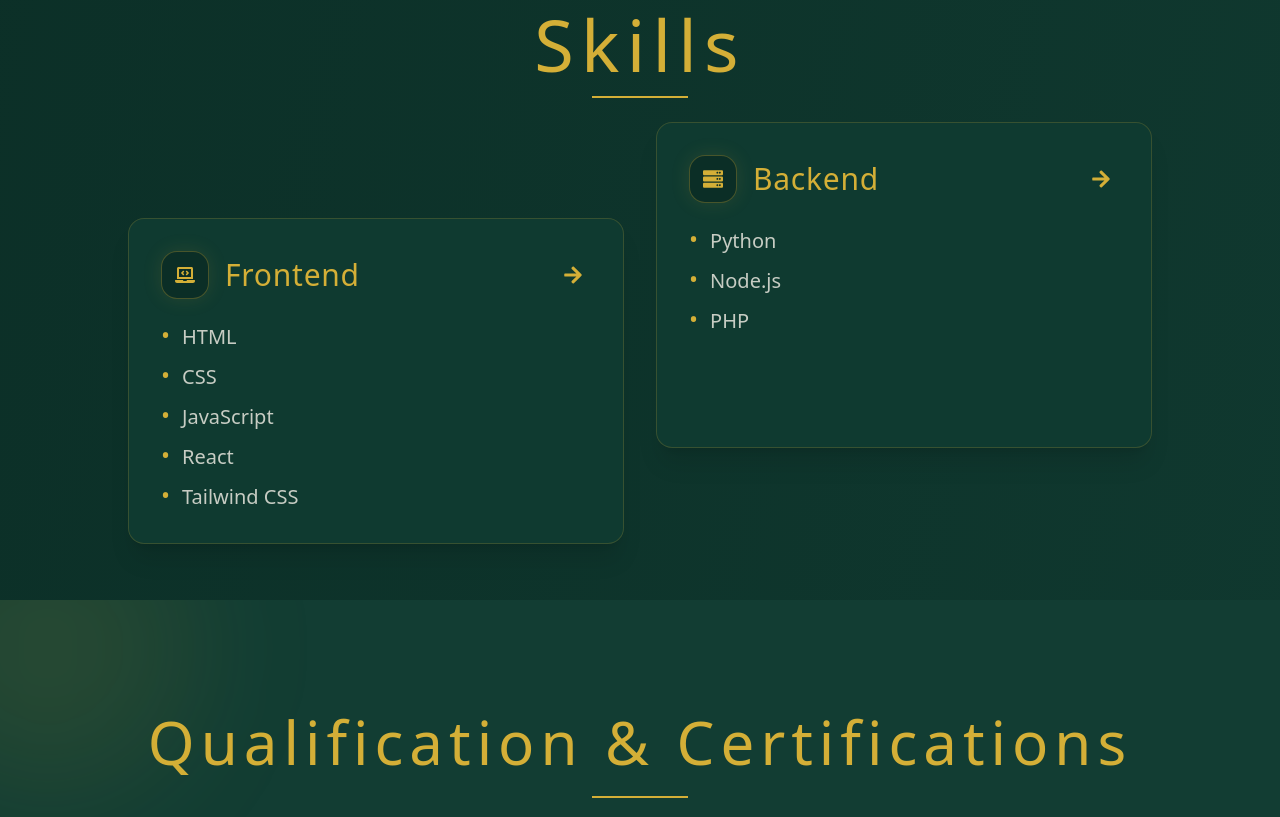
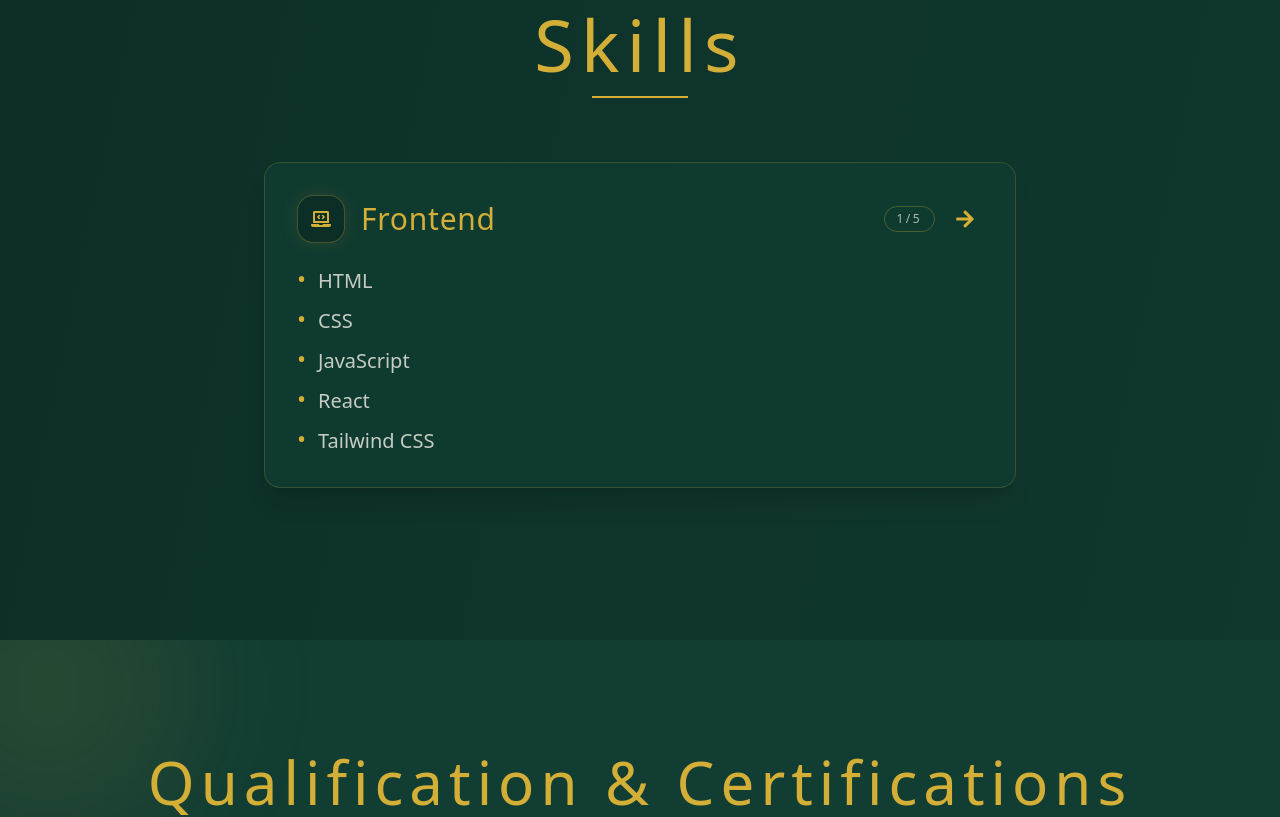
Before and after one commit to Vaishnavi-Ramesh-04/vaishnavi-portfolio, a React (Vite) app: page / in a window 1280 px wide. Shown: the part 1540-2357 px from the top of the page. Built offline with nearby package versions, Linux system fonts and the light colour scheme.

Commit message:
Convert skills section to stacked single-card deck

```diff
--- a/src/App.jsx
+++ b/src/App.jsx
@@ -253,6 +253,7 @@ function Skills() {
 
   const firstSkill = skillsData[startIndex];
   const secondSkill = skillsData[(startIndex + 1) % totalSkills];
+  const thirdSkill = skillsData[(startIndex + 2) % totalSkills];
 
   return (
     <section id="skills" className={sectionStyle}>
@@ -264,41 +265,42 @@ function Skills() {
       {/* Gold Line */}
       <div className="w-24 h-[2px] bg-[#D4AF37] mx-auto mt-4 mb-16"></div>
 
-      <div className="mx-auto max-w-5xl">
-        <div className="grid gap-8 md:grid-cols-2 md:items-stretch">
+      <div className="mx-auto max-w-3xl px-2">
+        <div className="relative pb-10">
+          <motion.div
+            className="pointer-events-none absolute inset-x-8 top-5 z-0 rounded-2xl border border-[#D4AF37]/20 bg-[#0E362D]/85 px-6 py-5 shadow-lg"
+            animate={{ y: [0, 3, 0] }}
+            transition={{ duration: 2.4, repeat: Infinity, ease: "easeInOut" }}
+          >
+            <p className="text-sm tracking-wide text-[#F5F1E8]/45">Next</p>
+            <p className="mt-1 text-lg text-[#D4AF37]/75">{secondSkill.title}</p>
+          </motion.div>
+
+          <motion.div
+            className="pointer-events-none absolute inset-x-14 top-10 z-0 rounded-2xl border border-[#D4AF37]/12 bg-[#0B2E26]/75 px-6 py-5 shadow-md"
+            animate={{ y: [0, 2, 0] }}
+            transition={{ duration: 2.8, repeat: Infinity, ease: "easeInOut", delay: 0.2 }}
+          >
+            <p className="text-sm tracking-wide text-[#F5F1E8]/35">Then</p>
+            <p className="mt-1 text-lg text-[#D4AF37]/60">{thirdSkill.title}</p>
+          </motion.div>
+
           <AnimatePresence mode="wait" initial={false}>
             <motion.div
-              key={`primary-${firstSkill.title}`}
-              initial={{ opacity: 0, x: 35 }}
-              animate={{ opacity: 1, x: 0 }}
-              exit={{ opacity: 0, x: -35 }}
+              key={`stack-${firstSkill.title}`}
+              className="relative z-10"
+              initial={{ opacity: 0, y: 24, scale: 0.98 }}
+              animate={{ opacity: 1, y: 0, scale: 1 }}
+              exit={{ opacity: 0, y: -20, scale: 0.98 }}
               transition={{ duration: 0.35, ease: "easeOut" }}
             >
               <SkillCard
                 title={firstSkill.title}
                 items={firstSkill.items}
                 icon={firstSkill.icon}
-                className={firstSkill.className}
                 onNext={handleNext}
-              />
-            </motion.div>
-          </AnimatePresence>
-
-          <AnimatePresence mode="wait" initial={false}>
-            <motion.div
-              key={`secondary-${secondSkill.title}`}
-              initial={{ opacity: 0, x: 35 }}
-              animate={{ opacity: 1, x: 0 }}
-              exit={{ opacity: 0, x: -35 }}
-              transition={{ duration: 0.35, ease: "easeOut" }}
-              className="hidden md:block"
-            >
-              <SkillCard
-                title={secondSkill.title}
-                items={secondSkill.items}
-                icon={secondSkill.icon}
-                className={secondSkill.className}
-                onNext={handleNext}
+                currentIndex={startIndex + 1}
+                total={totalSkills}
               />
             </motion.div>
           </AnimatePresence>
@@ -309,7 +311,7 @@ function Skills() {
 }
 
 
-function SkillCard({ title, items, icon: Icon, className = "", onNext = null }) {
+function SkillCard({ title, items, icon: Icon, className = "", onNext = null, currentIndex = 1, total = 1 }) {
   const [isMoving, setIsMoving] = useState(false);
   const moveTimerRef = useRef(null);
 
@@ -344,6 +346,10 @@ function SkillCard({ title, items, icon: Icon, className = "", onNext = null })
           </div>
           <h3 className="text-2xl md:text-3xl tracking-wide text-[#D4AF37]">{title}</h3>
         </div>
+        <div className="flex items-center gap-3">
+          <span className="rounded-full border border-[#D4AF37]/30 px-3 py-1 text-xs tracking-[0.2em] text-[#F5F1E8]/70">
+            {currentIndex}/{total}
+          </span>
           <motion.button
             type="button"
             aria-label={`Move ${title} card`}
@@ -354,6 +360,7 @@ function SkillCard({ title, items, icon: Icon, className = "", onNext = null })
           >
             <FaArrowRight />
           </motion.button>
+        </div>
       </div>
       <ul className="space-y-3">
         {items.map((item) => (
```
Lines whose indentation alone changed are shown as unchanged.
